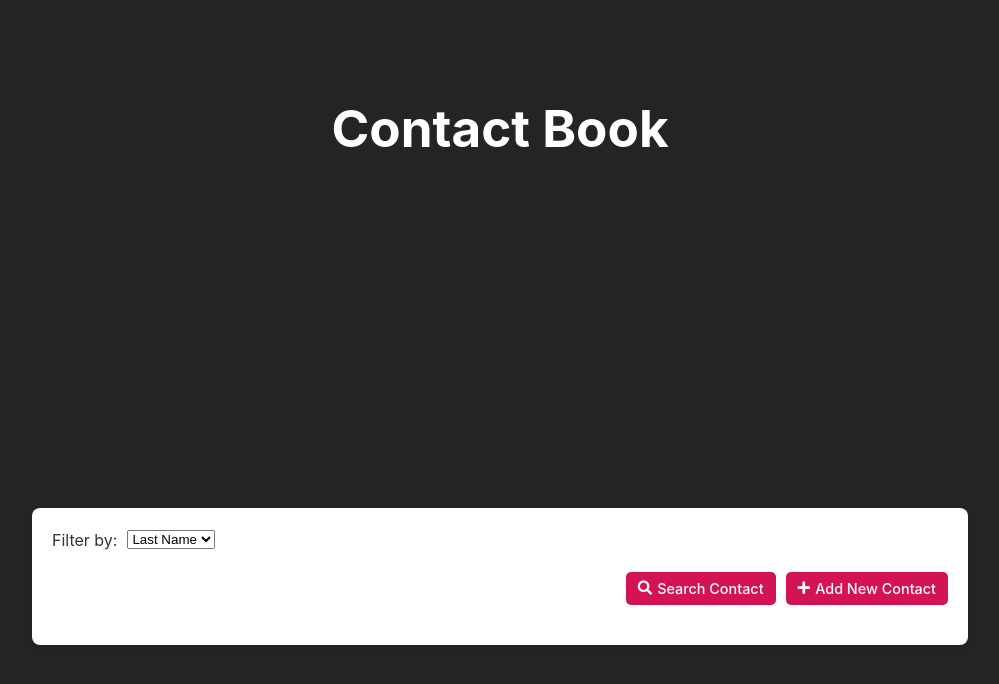
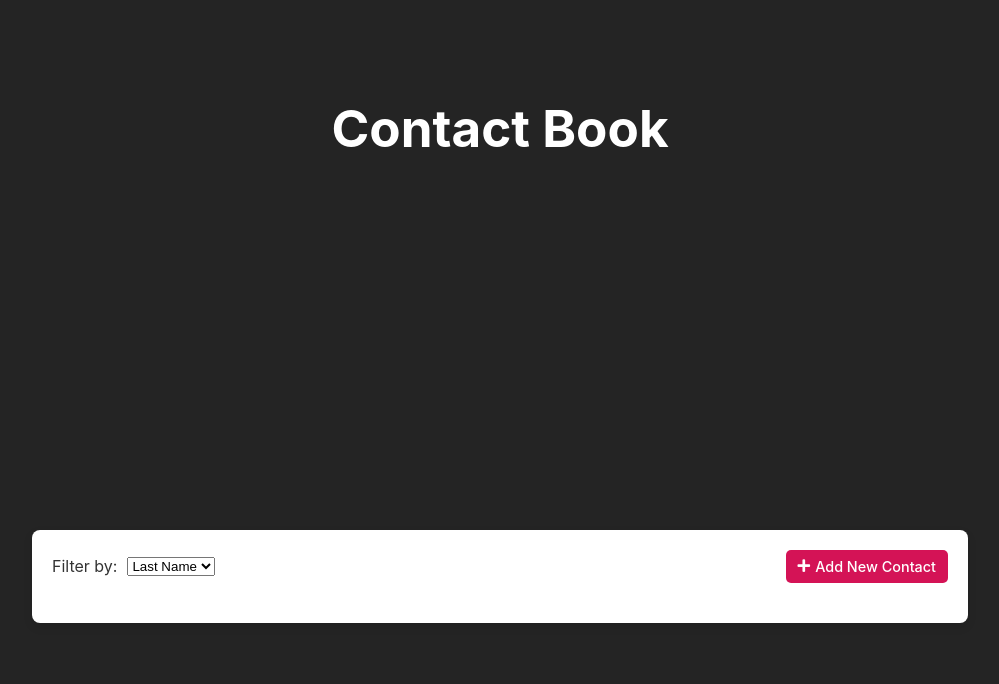
Before and after one commit to mohs0025/mtm6407-Contact-Book, a Vue app: page / in a window 1280 px wide. Shown: the top 684 px of the page, without its empty margins (140-1139 px from the left). Built offline with nearby package versions, Linux system fonts and the light colour scheme.

Commit message:
remove search bth

```diff
--- a/src/views/Home.vue
+++ b/src/views/Home.vue
@@ -87,6 +87,27 @@ function handleContactUpdate(updatedContact) {
   }
   closeEditModal();
 }
+
+
+// add delete contact section
+// Function to delete a contact with confirmation
+function deleteContact(contactId) {
+  // Ask for confirmation before deletion
+  const isConfirmed = confirm('Are you sure you want to delete this contact?');
+  if (!isConfirmed) {
+    return; // Exit the function if user cancels
+  }
+
+  // Filter out the contact with the specified ID
+  contacts.value = contacts.value.filter((contact) => contact.id !== contactId);
+
+  // Update local storage
+  localStorage.setItem('contacts', JSON.stringify(contacts.value));
+
+  // Optional: Notify user about successful deletion
+  alert('Contact deleted successfully!');
+}
+
 </script>
 
 
@@ -99,7 +120,9 @@ function handleContactUpdate(updatedContact) {
     <div class="contact-book">
       <!-- Container -->
       <div class="container">
-        <!-- Filter Section -->
+        <!-- Filter and Button Section -->
+        <div class="top-section">
+          <!-- Filter Dropdown -->
           <div class="filter-section">
             <label for="filter">Filter by:</label>
             <select id="filter" v-model="sortCriteria">
@@ -108,13 +131,7 @@ function handleContactUpdate(updatedContact) {
             </select>
           </div>
 
-        <!-- Main Content -->
-        <div class="main-content">
-          <!-- Buttons Section -->
-          <div class="button-container">
-            <button class="search-button">
-              <i class="fas fa-search"></i> Search Contact
-            </button>
+          <!-- Add New Contact Button -->
           <button class="add-button" @click="openAddModal">
             <i class="fas fa-plus"></i> Add New Contact
           </button>
@@ -144,11 +161,9 @@ function handleContactUpdate(updatedContact) {
                   <button @click="openEditModal(contact)">
                     <i class="fas fa-edit"></i>
                   </button>
-                    <button>
-                      <i class="fas fa-trash"></i>
+                  <button @click="deleteContact(contact.id)">
+                    <i class="fas fa-trash"></i> <!-- Delete Icon -->
                   </button>
-                  </div>
-
                 </div>
               </div>
             </div>
@@ -172,7 +187,7 @@ function handleContactUpdate(updatedContact) {
       @added="handleNewContact"
     />
 
-    <!-- add edit contact modal -->
+    <!-- Edit Contact Modal -->
     <EditContactModal
       v-if="isEditModalOpen"
       :contact="selectedContact"
@@ -181,6 +196,8 @@ function handleContactUpdate(updatedContact) {
     />
   </div>
 </template>
+
+
 
 
 
@@ -207,16 +224,22 @@ function handleContactUpdate(updatedContact) {
   padding: 20px;
   border-radius: 8px;
   box-shadow: 0 4px 10px rgba(0, 0, 0, 0.1);
+  margin: 0 auto;
+}
+
+.top-section {
+  display: flex;
+  justify-content: space-between; /* Filter on left, button on right */
+  align-items: center;
+  margin-bottom: 20px;
 }
 
 .filter-section {
   display: flex;
   align-items: center;
   gap: 10px;
-  margin-bottom: 20px;
 }
 
-.search-button,
 .add-button {
   background-color: #d41356;
   color: #ffffff;
@@ -230,14 +253,6 @@ function handleContactUpdate(updatedContact) {
   gap: 5px;
 }
 
-.button-container {
-  display: flex;
-  justify-content: flex-end;
-  gap: 10px;
-  margin-top: 10px;
-}
-
-.search-button:hover,
 .add-button:hover {
   background-color: #333333;
 }
```
Lines whose indentation alone changed are shown as unchanged.
